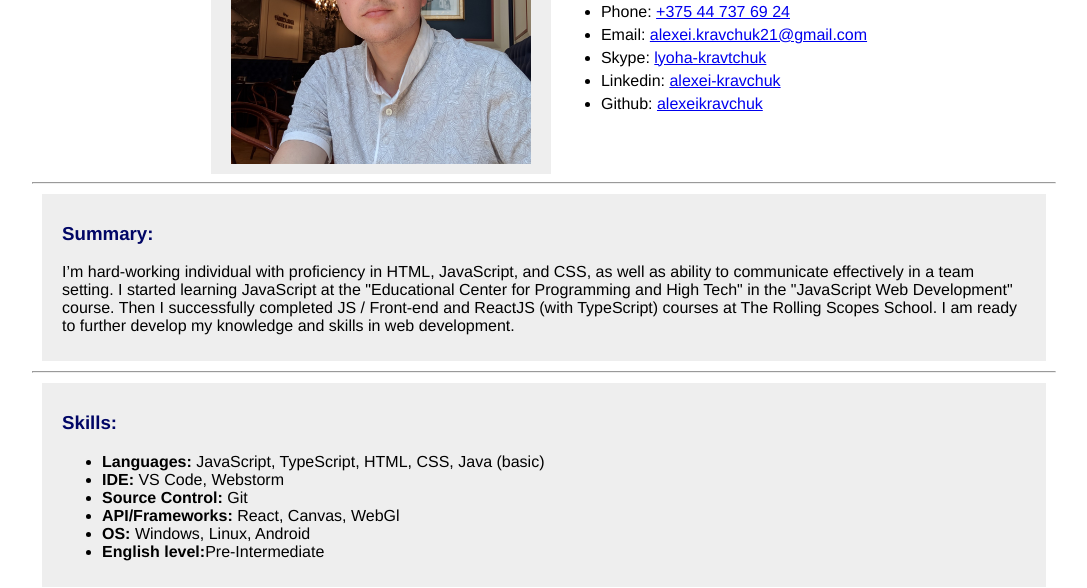
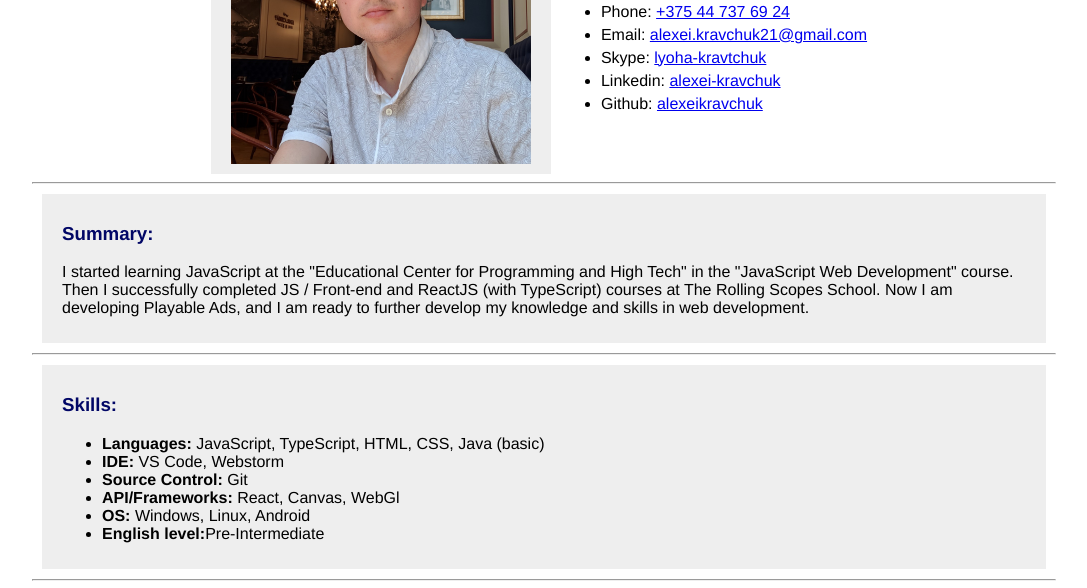
Before and after one commit to alexeikravchuk/rsschool-cv, a plain HTML site: page index.html in a window 1280 px wide. Shown: the part 156-744 px from the top of the page, without its empty margins (96-1183 px from the left). Drawn offline with Linux system fonts and the light colour scheme.

Commit message:
docs: updated info

```diff
--- a/index.html
+++ b/index.html
@@ -42,10 +42,9 @@
       <section class="summary cv-section">
         <h3>Summary:</h3>
         <p>
-          I’m hard-working individual with proficiency in HTML, JavaScript, and CSS, as well as ability to communicate
-          effectively in a team setting. I started learning JavaScript at the "Educational Center for Programming and
-          High Tech" in the "JavaScript Web Development" course. Then I successfully completed JS / Front-end and
-          ReactJS (with TypeScript) courses at The Rolling Scopes School. I am ready to further develop my knowledge and
+          I started learning JavaScript at the "Educational Center for Programming and High Tech" in the "JavaScript Web
+          Development" course. Then I successfully completed JS / Front-end and ReactJS (with TypeScript) courses at The
+          Rolling Scopes School. Now I am developing Playable Ads, and I am ready to further develop my knowledge and
           skills in web development.
         </p>
       </section>
```
